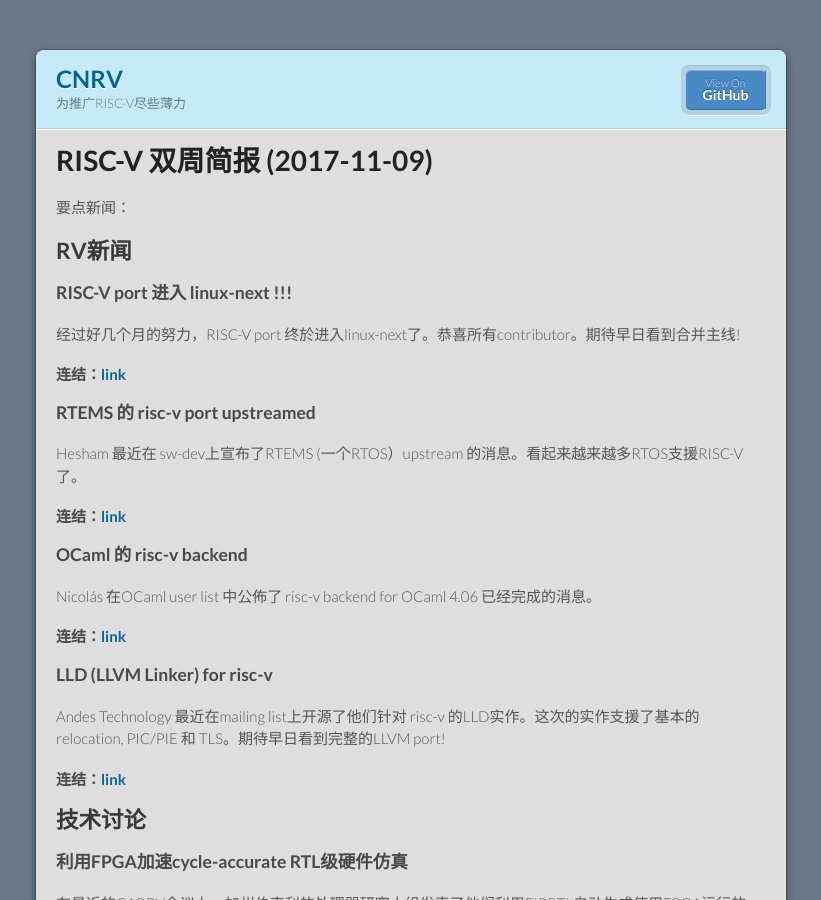
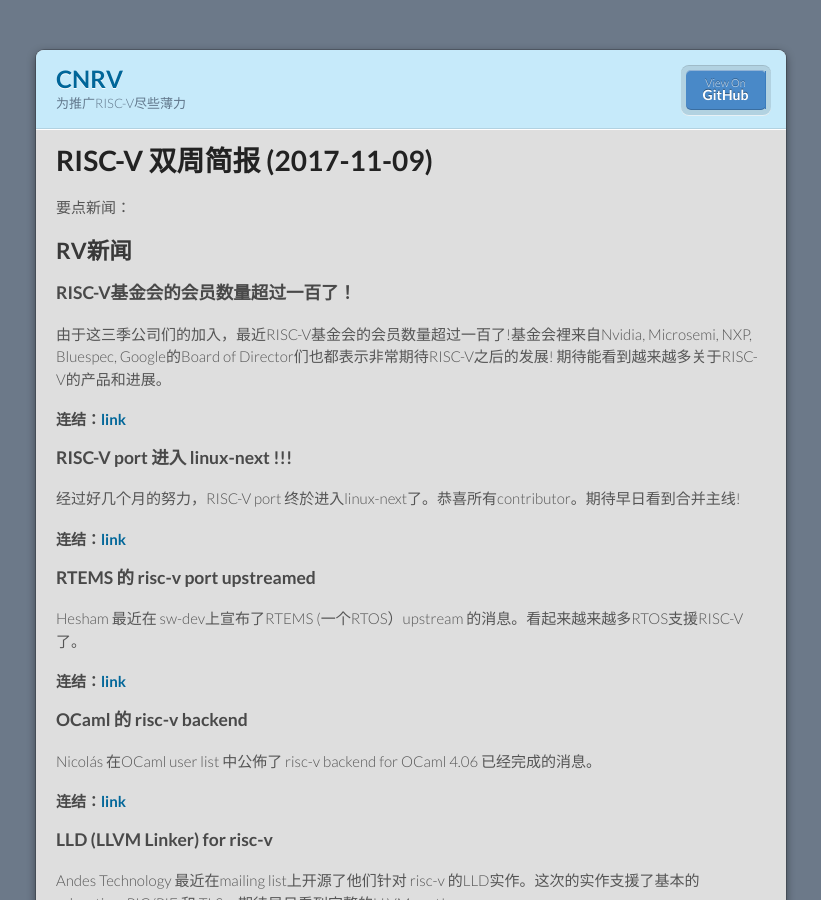
Before and after one commit to cnrv/home, a Jekyll site: the page built from bi-week-rpts/2017-11-09.md, in a window 1280 px wide and 900 px high. Shown: the whole window, without its empty margins (229-1050 px from the left). Built offline with Jekyll 4.4.1, drawn with Linux system fonts in a browser that asks for light colours; Markdown is read by kramdown in place of the engine named in the settings; comment, search, counter and statistics services are not loaded; our own code applies the rules of GitHub Pages for plain Markdown files.

Commit message:
加入會員超過一百的消息

```diff
--- a/bi-week-rpts/2017-11-09.md
+++ b/bi-week-rpts/2017-11-09.md
@@ -8,6 +8,11 @@
 
 
 ## RV新闻
+
+### RISC-V基金会的会员数量超过一百了！
+由于这三季公司们的加入，最近RISC-V基金会的会员数量超过一百了!基金会裡来自Nvidia, Microsemi, NXP, Bluespec, Google的Board of Director们也都表示非常期待RISC-V之后的发展! 期待能看到越来越多关于RISC-V的产品和进展。
+
+#### 连结：[link](https://www.design-reuse.com/news/43052/risc-v-ecosystem.html)
 
 ### RISC-V port 进入 linux-next !!!
 经过好几个月的努力，RISC-V port 终於进入linux-next了。恭喜所有contributor。期待早日看到合并主线!
```
